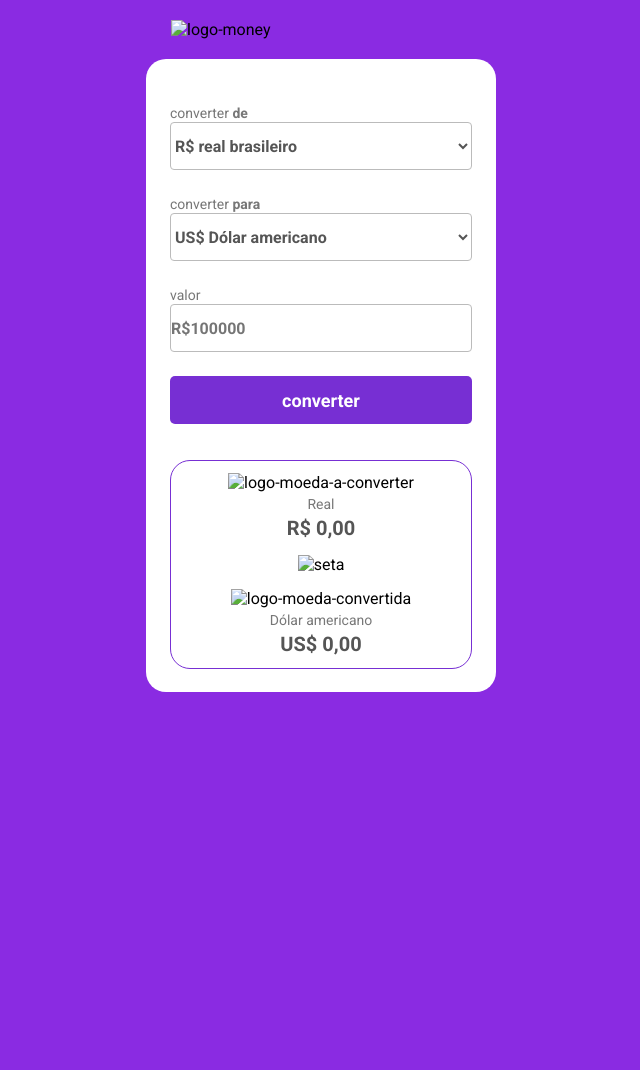
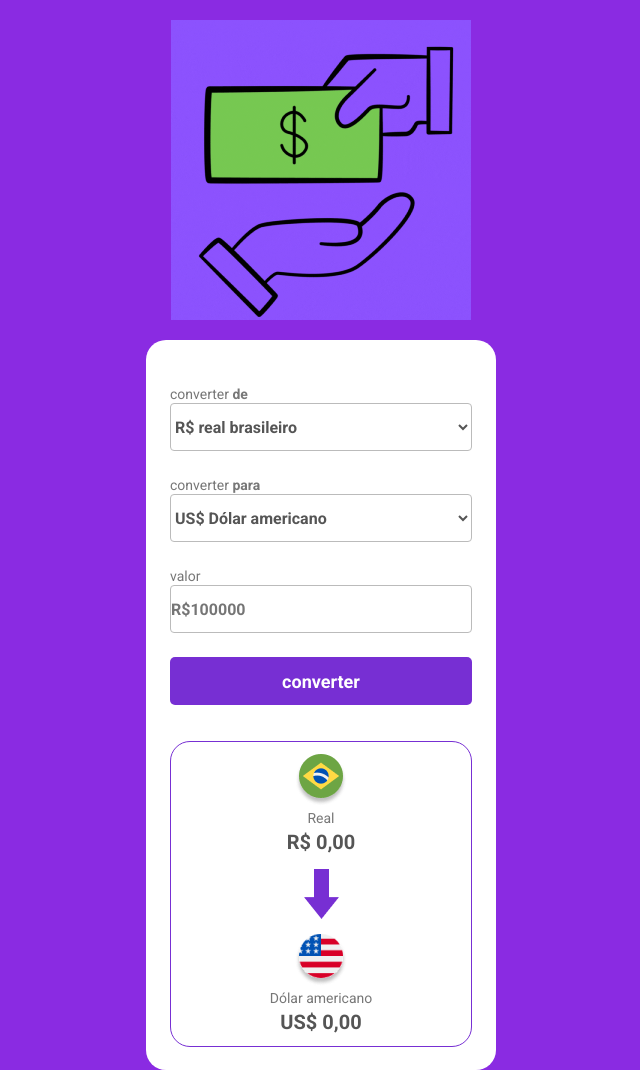
Before and after one commit to Kyamcorte22/convert-money, a plain HTML site: page index.html in a window 1280 px wide. Shown: the whole page, without its empty margins (319-959 px from the left). Before the commit the page ends 800 px from the top, so only its background shows below. Drawn offline with Linux system fonts and the light colour scheme.

Commit message:
novas alterações

```diff
--- a/index.html
+++ b/index.html
@@ -12,7 +12,7 @@
 </head>
 
 <body>
-    <img class="logo" src="./assets/real- Copia.gif" alt="logo-money">
+    <img class="logo" src="./assets/logo-money.png" alt="logo-money">
     <main>
         <label>
             converter <b>de</b>
@@ -37,15 +37,15 @@
         <button class="convert-button">converter</button>
         <section>
             <div class="currency-box">
-                <img src="./assets/brasil 2.png" alt="logo-moeda-a-converter">
+                <img src="./assets/brasil3.png" alt="logo-moeda-a-converter">
                 <p class="currency">Real</p>
                 <p class="currency-value-to-convert">R$ 0,00</p>
             </div>
 
-            <img class="arrow-img" src="./assets/arrow(1).png" alt="seta">
+            <img class="arrow-img" src="./assets/Vector.png" alt="seta">
 
             <div class="currency-box">
-                <img class="currency-img"  src="./assets/usa.png" alt="logo-moeda-convertida">
+                <img class="currency-img"  src="./assets/dolar3.png" alt="logo-moeda-convertida">
                 <p class="currency" id="currency-name">Dólar americano</p>
                 <p class="currency-value">US$ 0,00</p>
             </div>
--- a/scripts.js
+++ b/scripts.js
@@ -47,7 +47,7 @@ if (currencySelect.value == "dolar"){
 
 if (currencySelect.value == "euro"){
     currencyName.innerHTML = "Euro"
-    currencyImage.src = "./assets/euro.png"
+    currencyImage.src = "./assets/euro3.png"
 
 }
 
```
Also changed, not shown: assets/Vector.png (added), assets/brasil3.png (added), assets/dolar3.png (renamed from assets/dolar.png), assets/euro3.png (added), assets/logo-money.png (added).
